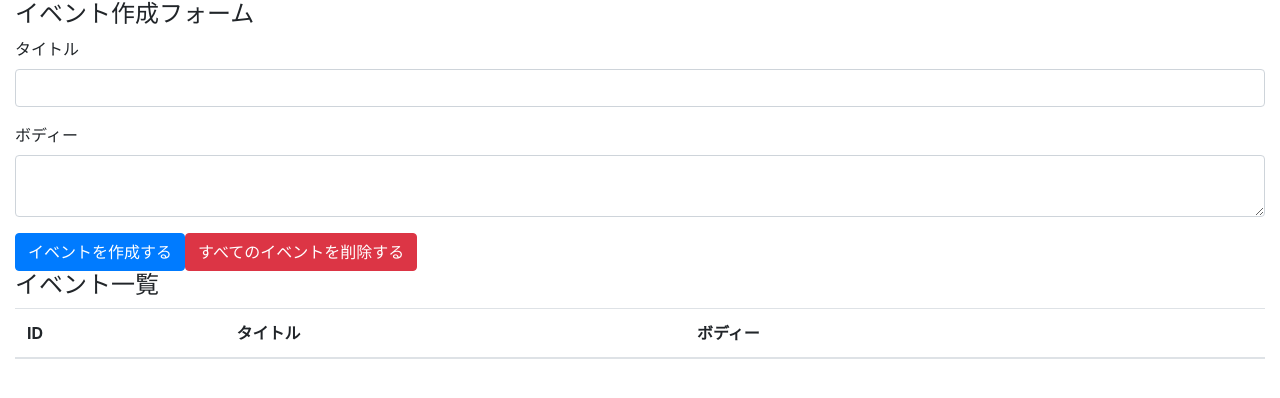
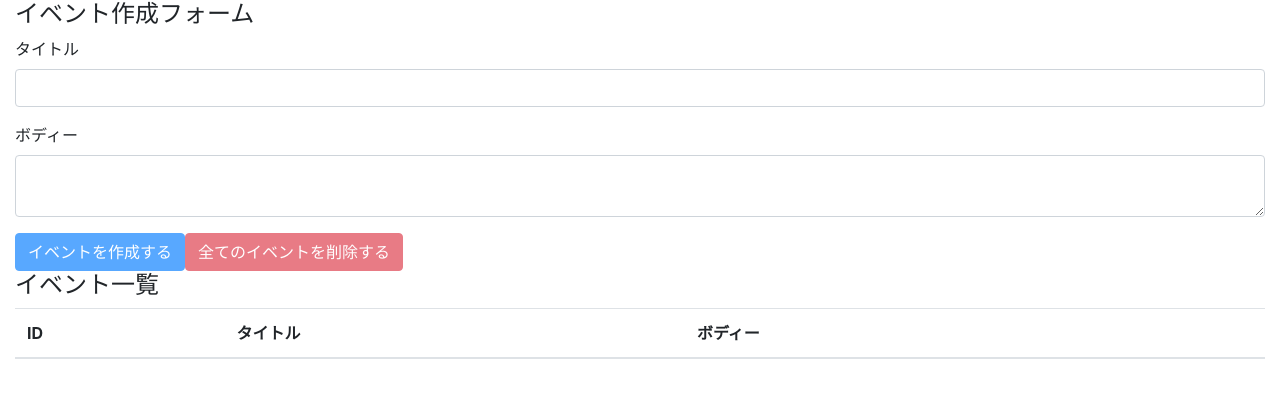
Before and after one commit to sawa060/react-hooks, a React (Create React App) app: page / in a window 1280 px wide. Shown: the top 398 px of the page. Built offline with nearby package versions, Linux system fonts and the light colour scheme.

Commit message:
create all delete event and delete confirm

```diff
--- a/src/components/App.js
+++ b/src/components/App.js
@@ -20,6 +20,14 @@
     setBody('')
   }
 
+  const deleteAllEvents = (e) => {
+    e.preventDefault()
+    const result = window.confirm('全てのイベントを本当に削除しても良いですか？')
+    if (result) dispatch({ type: "DELETE_ALL_EVENTS" })
+  }
+
+  const unCreatable =  title === '' || body === ''
+
   return (
     <>
       <div className="container-fluid">
@@ -35,8 +43,8 @@
             <textarea className="form-control" id="formEventBody" value={body} onChange={e => setBody(e.target.value)} />
           </div>
 
-          <button className="btn btn-primary" onClick={addEvent}>イベントを作成する</button>
-          <button className="btn btn-danger">すべてのイベントを削除する</button>
+          <button className="btn btn-primary" onClick={addEvent} disabled={unCreatable}>イベントを作成する</button>
+          <button className="btn btn-danger" onClick={deleteAllEvents} disabled={state.length === 0}>全てのイベントを削除する</button>
         </form>
 
         <h4>イベント一覧</h4>
--- a/src/components/Event.js
+++ b/src/components/Event.js
@@ -3,7 +3,8 @@
 const Event = ({ dispatch, event }) => {
   const id = event.id
   const handleClickDeleteButton = () => {
-    dispatch({ type: 'DELETE_EVENT', id })
+    const result = window.confirm(`イベント(id=${id})を本当に削除してもいいですか？`)
+    if (result) dispatch({ type: 'DELETE_EVENT', id })
   }
 
   return (
--- a/src/reducer/index.js
+++ b/src/reducer/index.js
@@ -7,7 +7,7 @@
       return [...state, { id, ...event }]
     case 'DELETE_EVENT':
       return state.filter(event => event.id !== action.id)
-    case 'DELETE_ALL_EVENT':
+    case 'DELETE_ALL_EVENTS':
       return []
     default:
       return state
```
